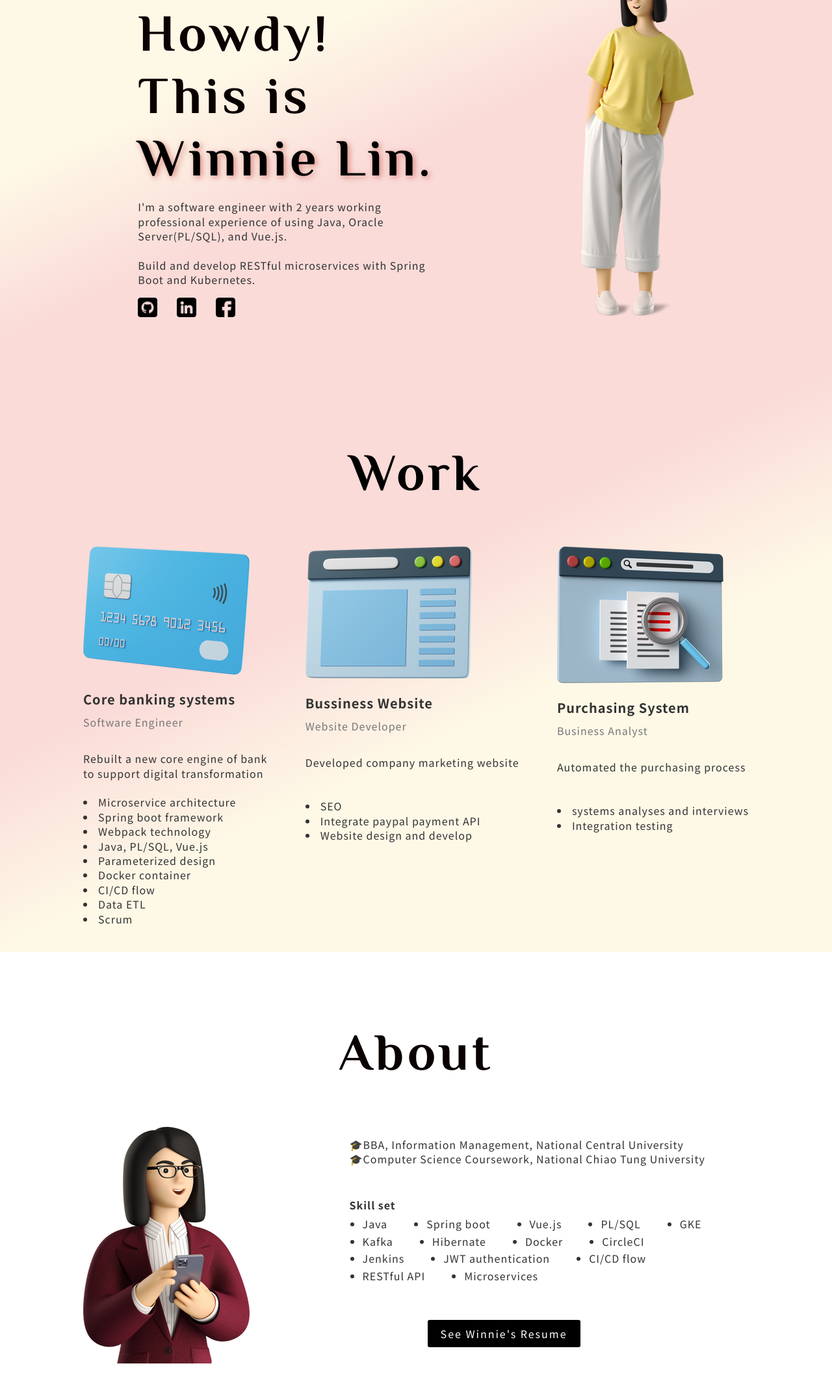
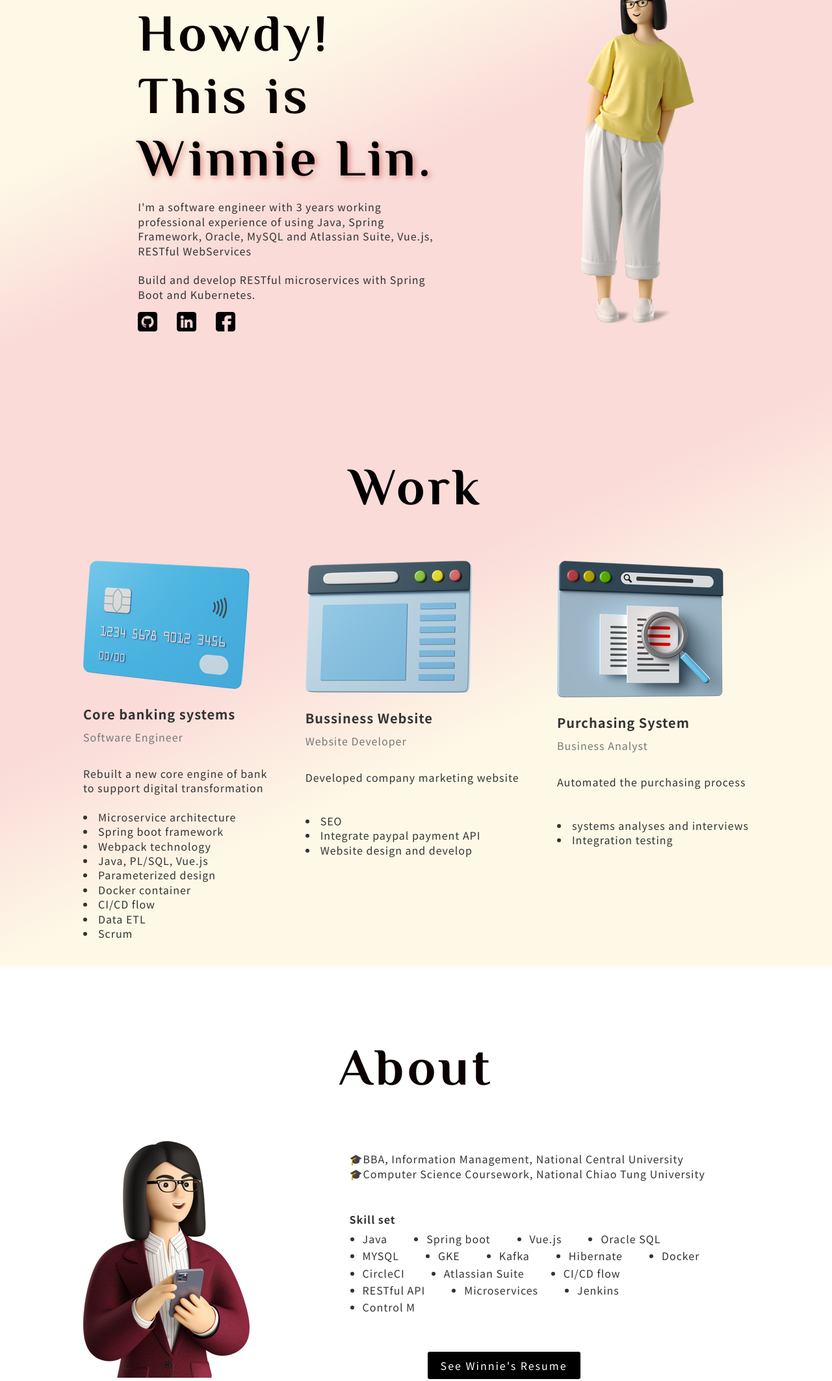
Before and after one commit to WinnieLinshi/WinnieLinshi.github.io, a plain HTML site: page index.html in a window 1280 px wide. Shown: the part 120-2245 px from the top of the page at 65% size. Drawn offline with Linux system fonts and the light colour scheme; a web font is replaced by a local one.

Commit message:
update intro and wording

```diff
--- a/index.html
+++ b/index.html
@@ -26,8 +26,8 @@
             <div class="wrapper-primary-text">
                 <div class="primary-title title">Howdy!<br>This is<br><span class="title">Winnie
                     Lin.</span></div>
-                <p>I'm a software engineer with 2 years working professional experience of using
-                    Java, Oracle Server(PL/SQL), and Vue.js. <br><br>Build and develop RESTful microservices with Spring
+                <p>I'm a software engineer with 3 years working professional experience of using
+                    Java, Spring Framework, Oracle, MySQL and Atlassian Suite, Vue.js, RESTful WebServices <br><br>Build and develop RESTful microservices with Spring
                     Boot and Kubernetes.</p>
                 <div class="primary-social">
                     <a href="//github.com/WinnieLinshi" target="_blank">
@@ -106,19 +106,21 @@
                         <li class="about-skill-item">Java</li>
                         <li class="about-skill-item">Spring boot</li>
                         <li class="about-skill-item">Vue.js</li>
-                        <li class="about-skill-item">PL/SQL</li>
+                        <li class="about-skill-item">Oracle SQL</li>
+                        <li class="about-skill-item">MYSQL</li>
                         <li class="about-skill-item">GKE</li>
                         <li class="about-skill-item">Kafka</li>
                         <li class="about-skill-item">Hibernate</li>
                         <li class="about-skill-item">Docker</li>
                         <li class="about-skill-item">CircleCI</li>
-                        <li class="about-skill-item">Jenkins</li>
-                        <li class="about-skill-item">JWT authentication</li>
+                        <li class="about-skill-item">Atlassian Suite</li>
                         <li class="about-skill-item">CI/CD flow</li>
                         <li class="about-skill-item">RESTful API</li>
                         <li class="about-skill-item">Microservices</li>
+                        <li class="about-skill-item">Jenkins</li>
+                        <li class="about-skill-item">Control M</li>
                     </ul>
-                    <a href="//drive.google.com/file/d/1_EqpmW0ChCpFrx5BSsvhxaWi2r423ak_/view?usp=sharing"
+                    <a href="https://drive.google.com/file/d/1NFVYjU8TmiBs6VCuA1WLb4_MolDFZrkc/view?usp=sharing"
                     target="_blank" class="about-link-button link-button">See Winnie's Resume</a>
                 </div>
             </div>
```
